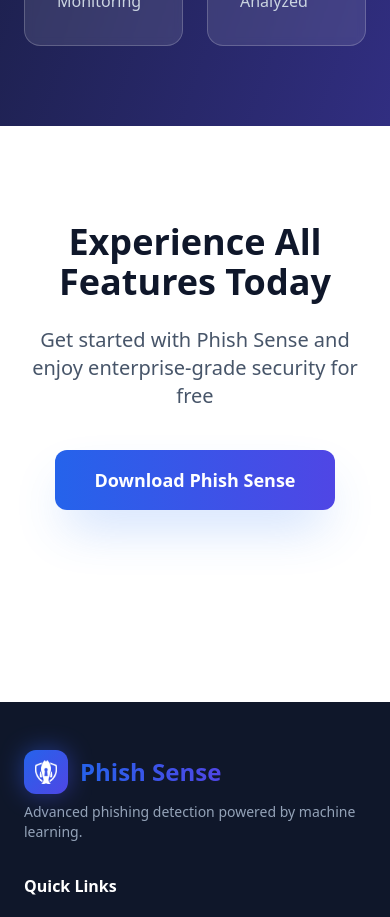
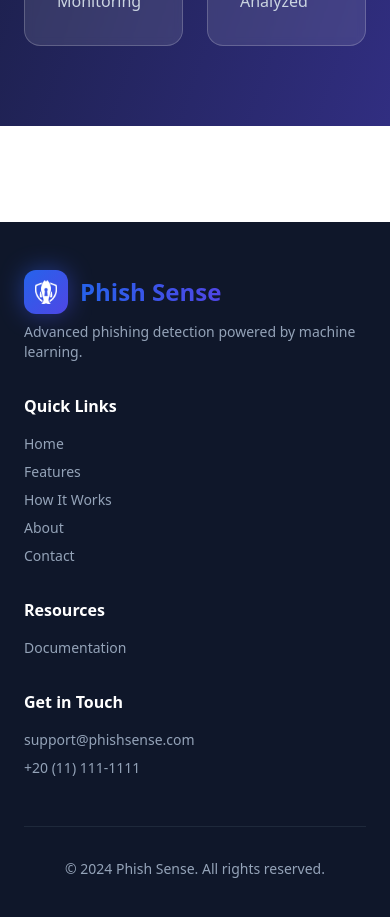
Before and after one commit to nada922/Phish-Sense, a React (Vite) app: page /features in a window 390 px wide. Shown: the part 5680-6597 px from the top of the page. Built offline with nearby package versions, Linux system fonts and the light colour scheme.

Commit message:
feat: implement Home page with URL analysis, QR code scanning, image upload, and result visualization.

```diff
--- a/Pages/Contact.jsx
+++ b/Pages/Contact.jsx
@@ -1,4 +1,5 @@
 import React, { useState } from 'react';
+import { useNavigate } from 'react-router-dom';
 import { Button } from '@/components/ui/button';
 import { Input } from '@/components/ui/input';
 import { Textarea } from '@/components/ui/textarea';
@@ -14,6 +15,7 @@
 } from 'lucide-react';
 
 export default function Contact() {
+  const navigate = useNavigate();
   const [formData, setFormData] = useState({
     name: '',
     email: '',
@@ -76,7 +78,7 @@
     {
       icon: MessageSquare,
       name: 'Discord',
-      link: 'https://discord.com/',
+      link: 'https://discord.gg/4sU7zBVV',
       color: 'from-indigo-500 to-purple-600'
     }
   ];
@@ -314,6 +316,7 @@
               View FAQ
             </Button>
             <Button
+              onClick={() => navigate('/how-it-works')}
               variant="outline"
               className="border-2 border-slate-300 hover:border-blue-600 hover:bg-blue-50 text-slate-700 hover:text-blue-600 text-lg px-8 py-6"
             >
--- a/Pages/Features.jsx
+++ b/Pages/Features.jsx
@@ -242,23 +242,7 @@
         </div>
       </section>
 
-      {/* CTA Section */}
-      <section className="py-24 px-6 lg:px-8 bg-white">
-        <div className="max-w-4xl mx-auto text-center">
-          <h2 className="text-4xl md:text-5xl font-bold text-slate-900 mb-6">
-            Experience All Features Today
-          </h2>
-          <p className="text-xl text-slate-600 mb-10">
-            Get started with Phish Sense and enjoy enterprise-grade security for free
-          </p>
-          <button
-            onClick={() => navigate('/#search-analysis')}
-            className="bg-gradient-to-r from-blue-600 to-indigo-600 hover:from-blue-700 hover:to-indigo-700 text-white px-10 py-4 rounded-xl font-semibold text-lg shadow-2xl shadow-blue-500/30 hover:shadow-blue-500/40 transition-all"
-          >
-            Download Phish Sense
-          </button>
-        </div>
-      </section>
+
     </div>
   );
 }
--- a/Pages/Home.jsx
+++ b/Pages/Home.jsx
@@ -59,11 +59,31 @@
     }
   }, [location]);
 
+  const isValidUrl = (string) => {
+    try {
+      new URL(string);
+      return true;
+    } catch (_) {
+      return false;
+    }
+  };
+
   const handleAnalyze = async () => {
-    if (url.trim()) {
-      setIsAnalyzing(true);
     setError(null);
     setAnalysisResult(null);
+
+    // Basic validation
+    if (!url.trim()) {
+      setError('Please enter a URL');
+      return;
+    }
+
+    if (!isValidUrl(url)) {
+      setError('Please enter a valid URL (e.g., https://example.com)');
+      return;
+    }
+
+    setIsAnalyzing(true);
 
     try {
       const result = await apiService.analyzeURL(url);
@@ -80,7 +100,6 @@
       setAnalysisResult(null);
     } finally {
       setIsAnalyzing(false);
-      }
     }
   };
 
--- a/layout.jsx
+++ b/layout.jsx
@@ -165,9 +165,12 @@
               <h3 className="font-semibold mb-4">Resources</h3>
               <ul className="space-y-2 text-slate-400 text-sm">
                 <li>
-                  <a href="#" className="hover:text-white transition-colors">
+                  <Link
+                    to={createPageUrl('HowItWorks')}
+                    className="hover:text-white transition-colors"
+                  >
                     Documentation
-                  </a>
+                  </Link>
                 </li>
                 {/* <li>
                   <a href="#" className="hover:text-white transition-colors">
```
Lines whose indentation alone changed are shown as unchanged.
